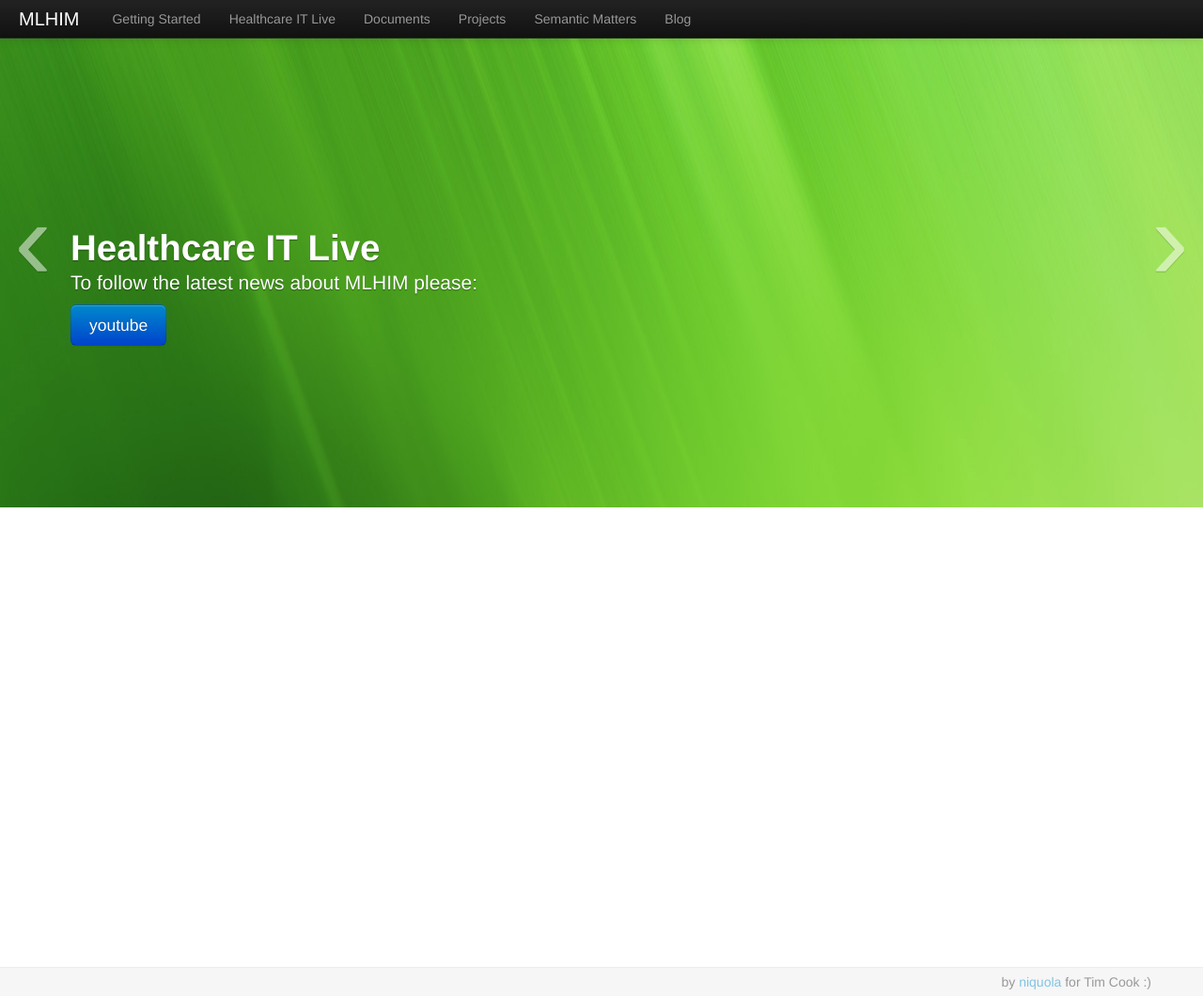
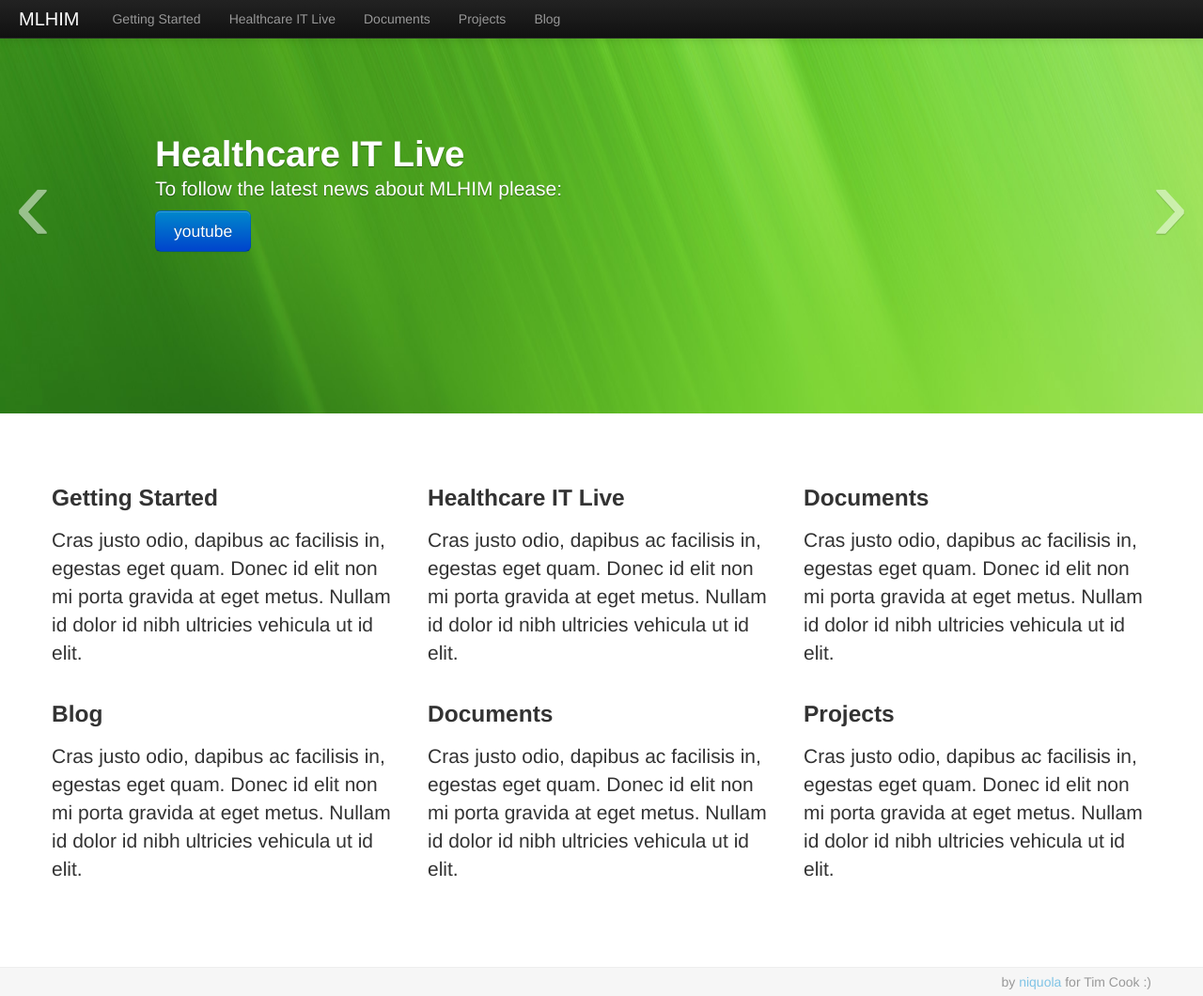
Before and after one commit to leanderdulac/mlhim.github.io, a Jekyll site: the page built from index.html, in a window 1280 px wide and 1060 px high. Shown: the whole window at 94% size. Built offline with Jekyll 4.4.1, drawn with Linux system fonts in a browser that asks for light colours.

Commit message:
move semantic matters into poists, small fixes

```diff
--- a/_layouts/default.html
+++ b/_layouts/default.html
@@ -39,12 +39,11 @@
 	    <!-- Logged in as <a href="#" class="navbar-link">Username</a> -->
 	    <!-- </p> -->
 	    <ul class="nav">
-	      <li><a href="getting-started.html">Getting Started</a></li>
-	      <li><a href="live.html">Healthcare IT Live</a></li>
-	      <li><a href="documents.html">Documents</a></li>
-	      <li><a href="projects.html">Projects</a></li>
-	      <li><a href="semantics-matters.html">Semantic Matters</a></li>
-	      <li><a href="posts.html">Blog</a></li>
+	      <li><a href="/getting-started.html">Getting Started</a></li>
+	      <li><a href="/live.html">Healthcare IT Live</a></li>
+	      <li><a href="/documents.html">Documents</a></li>
+	      <li><a href="/projects.html">Projects</a></li>
+	      <li><a href="/posts.html">Blog</a></li>
 	    </ul>
 	  </div><!--/.nav-collapse -->
 	</div>
--- a/css/mlhim.css
+++ b/css/mlhim.css
@@ -43,7 +43,8 @@ body {
 }
 
 .carousel .item {
-  height: 500px;
+  height: 400px;
+  padding-left:60px;
 }
 .carousel img {
   position: absolute;
@@ -57,8 +58,8 @@ body {
   background-color: transparent;
   position: static;
   max-width: 550px;
-  padding: 0 20px;
-  margin-top: 200px;
+  padding: 0 50px;
+  margin-top: 100px;
 }
 .carousel-caption h1,
 .carousel-caption .lead {
--- a/index.html
+++ b/index.html
@@ -61,3 +61,33 @@ title: MLHIM
   <a class="left carousel-control" href="#myCarousel" data-slide="prev">&lsaquo;</a>
   <a class="right carousel-control" href="#myCarousel" data-slide="next">&rsaquo;</a>
 </div><!-- /.carousel -->
+<div class="container">
+  <div class="row">
+    <div class="span4">
+      <h3> Getting Started </h3>
+      <p class="lead">Cras justo odio, dapibus ac facilisis in, egestas eget quam. Donec id elit non mi porta gravida at eget metus. Nullam id dolor id nibh ultricies vehicula ut id elit.</p>
+    </div>
+    <div class="span4">
+      <h3> Healthcare IT Live </h3>
+      <p class="lead">Cras justo odio, dapibus ac facilisis in, egestas eget quam. Donec id elit non mi porta gravida at eget metus. Nullam id dolor id nibh ultricies vehicula ut id elit.</p>
+    </div>
+    <div class="span4">
+      <h3> Documents </h3>
+      <p class="lead">Cras justo odio, dapibus ac facilisis in, egestas eget quam. Donec id elit non mi porta gravida at eget metus. Nullam id dolor id nibh ultricies vehicula ut id elit.</p>
+    </div>
+  </div>
+  <div class="row">
+    <div class="span4">
+      <h3> Blog </h3>
+      <p class="lead">Cras justo odio, dapibus ac facilisis in, egestas eget quam. Donec id elit non mi porta gravida at eget metus. Nullam id dolor id nibh ultricies vehicula ut id elit.</p>
+    </div>
+    <div class="span4">
+      <h3> Documents </h3>
+      <p class="lead">Cras justo odio, dapibus ac facilisis in, egestas eget quam. Donec id elit non mi porta gravida at eget metus. Nullam id dolor id nibh ultricies vehicula ut id elit.</p>
+    </div>
+    <div class="span4">
+      <h3> Projects </h3>
+      <p class="lead">Cras justo odio, dapibus ac facilisis in, egestas eget quam. Donec id elit non mi porta gravida at eget metus. Nullam id dolor id nibh ultricies vehicula ut id elit.</p>
+    </div>
+  </div>
+</div>
```
Also changed, not shown: _posts/2013-01-01-documents.markdown (deleted, +0 -16 lines), _posts/2013-01-01-semantic-matters.markdown (renamed from semantics-matters.markdown, +19 -5 lines), img/google-plus.png (added).
